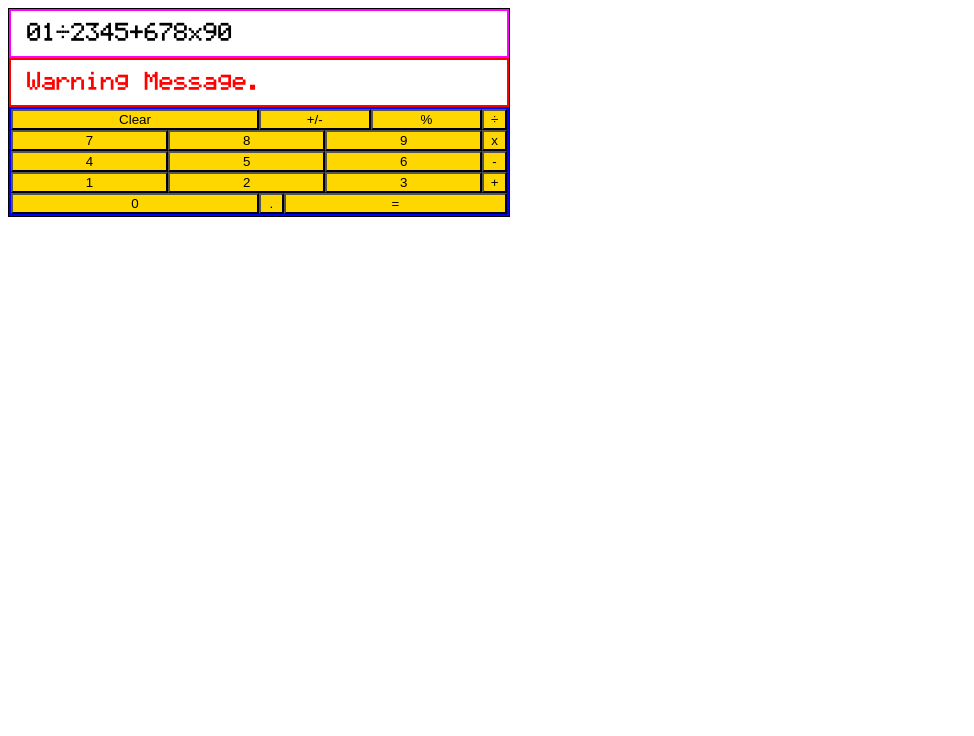
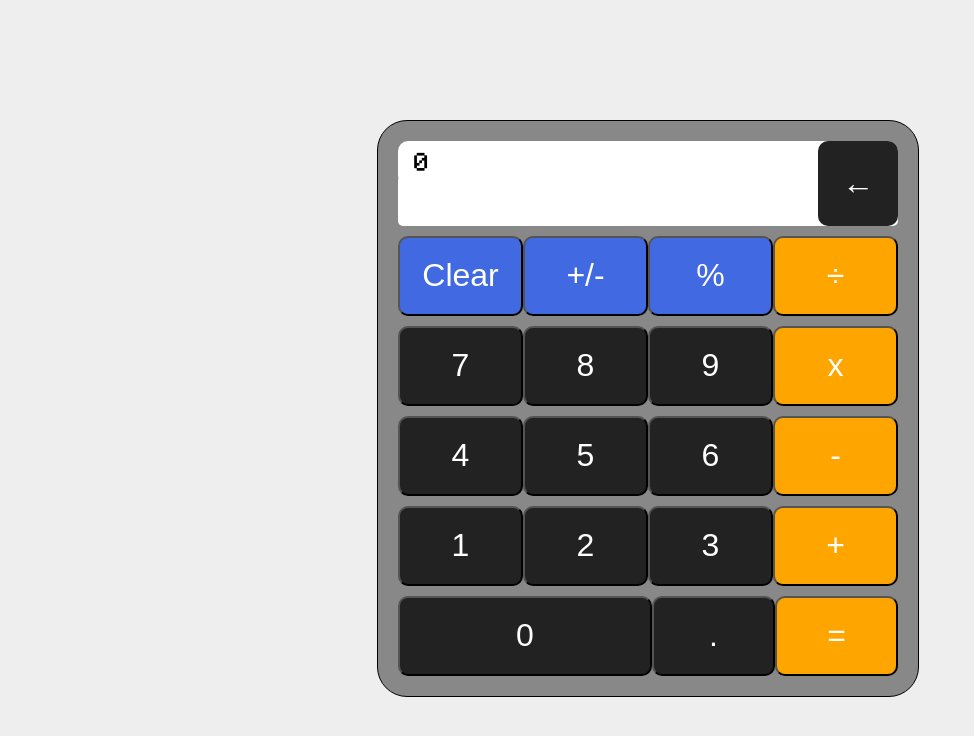
Before and after one commit to AaronMikelKey/JS-Calculator, a plain HTML site: page index.html in a window 1280 px wide. Shown: the whole page, without its empty margins (0-974 px from the left). Drawn offline with Linux system fonts and the light colour scheme.

Commit message:
Remade the whole thing.  HTML and CSS are done, now onto the JS

```diff
--- a/index.html
+++ b/index.html
@@ -14,41 +14,36 @@
 <body>
     <div class="container">
         <div class="calculator">
-            <div id="display"><span>01&#247;2345+678x90</span></div>
-            <div id="displayWarning"><span>Warning Message.</span></div>
+            <div id="display"><span>0</span>
+                <button type="button" id="backspace" class="backspace" data-key="8">&#8592;</button>
+            </div>
+            <div id="displayWarning"><span></span></div>
 <!-- Each button has an ID for JS reference.  Some have a class for JS grouping.
-        Buttons without a class function on their own.
-        Also separated by row length for reference. -->
+        Buttons without a class function on their own. -->
             <div id="buttonArea">
-                <div class="buttonRow">
-                    <button id="clear">Clear</button>
-                    <button id="posNeg" class="standAlone">+/-</button>
-                    <button id="percent" class="standAlone">%</button>
-                    <button id="divide" class="operator">&#247;</button>
-                </div>
-                <div class="buttonRow">
-                    <button id="seven" class="number">7</button>
-                    <button id="eight" class="number">8</button>
-                    <button id="nine" class="number" value="9">9</button>
-                    <button id="multiply" class="operator">x</button>
-                </div>
-                <div class="buttonRow">
-                    <button id="four" class="number">4</button>
-                    <button id="five" class="number">5</button>
-                    <button id="six" class="number">6</button>
-                    <button id="subtract" class="operator">-</button>
-                </div>
-                <div class="buttonRow">
-                    <button id="one" class="number">1</button>
-                    <button id="two" class="number">2</button>
-                    <button id="three" class="number">3</button>
-                    <button id="add" class="operator">+</button>
-                </div>
-                <div class="buttonRow">
-                    <button id="zero" class="number">0</button>
-                    <button id="decimal">.</button>
-                    <button id="equals">=</button>
-                </div>
+                <button type="button" class="clear" value="clear" data-key="27">Clear</button>
+                <button type="button" class="sign" value="sign">+/-</button>
+                <button type="button" class="percent" value="percent">%</button>
+                <button type="button" class="operator" value="/">&#247;</button>
+
+                <button type="button" class="number" value="7" data-key="55">7</button>
+                <button type="button" class="number" value="8" data-key="56">8</button>
+                <button type="button" class="number" value="9" data-key="57">9</button>
+                <button type="button" class="operator" value="*">x</button>
+
+                <button type="button" class="number" value="4" data-key="52">4</button>
+                <button type="button" class="number" value="5" data-key="53">5</button>
+                <button type="button" class="number" value="6" data-key="54">6</button>
+                <button type="button" class="operator" value="-">-</button>
+
+                <button type="button" class="number" value="1" data-key="49">1</button>
+                <button type="button" class="number" value="2" data-key="50">2</button>
+                <button type="button" class="number" value="3" data-key="51">3</button>
+                <button type="button" class="operator" value="+">+</button>
+
+                <button type="button" id="zero" class="number" value="0">0</button>
+                <button type="button" class="decimal" value=".">.</button>
+                <button type="button" class="operator" value="equals" value="=" data-key="66">=</button>
             </div>
         </div>
     </div>
--- a/script.js
+++ b/script.js
@@ -26,13 +26,8 @@ const operate = function(operator, num1, num2) {
     }
 }
 //function for clearing display
-document.getElementById("clear").addEventListener("click", function() {
+document.getElementById("clear").addEventListener("click", function(elmnt) {
     document.getElementById("display").innerHTML = "";
 });
 
 //function for appending button press to user display
-const press =
-
-document.getElementById("nine").addEventListener("click", function(){
-    document.getElementById("display").innerHTML += document.getElementById("nine").value;
-});
--- a/styles.css
+++ b/styles.css
@@ -10,54 +10,84 @@
 html, body {
     width: 100%;
     height: 100%;
+    background: #EEE;
 }
 
 .container {
     width: 100%;
     height: 100%;
+    display: flex;
+    align-items: center;
+    justify-content: center;
 }
 
 .calculator {
     border: 1px solid black;
     max-width: 500px;
+    padding: 20px;
+    background: #888;
+    border-radius: 30px;
 }
 
 #display {
-    border: 2px solid magenta;
     padding-left: 15px;
+    padding-right: 80px;
     font-family: 'lcd_solidregular';
     font-size: 24px;
+    background: white;
+    border-radius: 10px;
+    height: 30px;
+    padding: 10px 0px 5px 15px;
 }
 
 #displayWarning {
-    border: 2px solid red;
     color: red;
+    background: white;
+    text-align: center;
+    height: 40px;
+    margin-top: -10px;
+    padding: 10px 0 0 15px;
+    border-radius: 5px;
 }
 
 #display, #displayWarning {
-    height: 30px;
     font-size: 24px;
     font-family: 'lcd_solidregular';
-    padding: 10px 0px 5px 15px;
+}
+
+.backspace {
+    float: right;
+    margin-top: -10px;
+    margin-right: 0;
+    height: 85px;
+    border: none;
+    width: 80px;
 }
 
 #buttonArea {
-    border: 2px solid blue;
+    display: flex;
+    flex-wrap: wrap;
 }
 
-.buttonRow {
-    display: flex;
+
+button {
+    background-color: #222;
+    color: #FFF;
+    font-size: xx-large;
+    height: 80px;
+    flex: 1 0 21%;
+    border-radius: 10px;
+    margin-top: 10px;
 }
 
-button {
-    background-color: gold;
-    flex: 1 0 21%;
+#zero {
+    flex: 3 0 40%;
 }
 
-.operator, #decimal {
-    flex: 0 0 5%;
+.clear, .sign, .percent {
+    background-color: royalblue;
 }
 
-#clear, #zero {
-    flex: 0 0 50%;
+.operator {
+    background-color: orange;
 }
```
